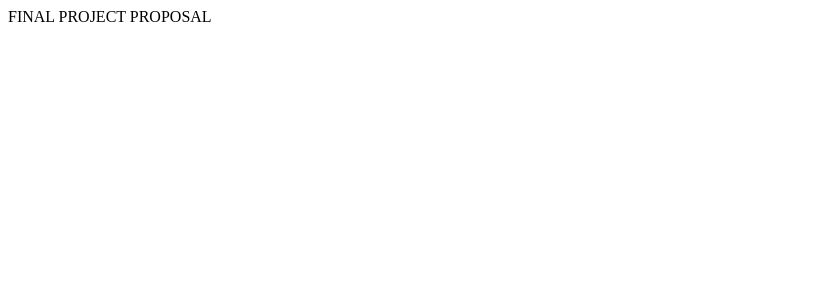
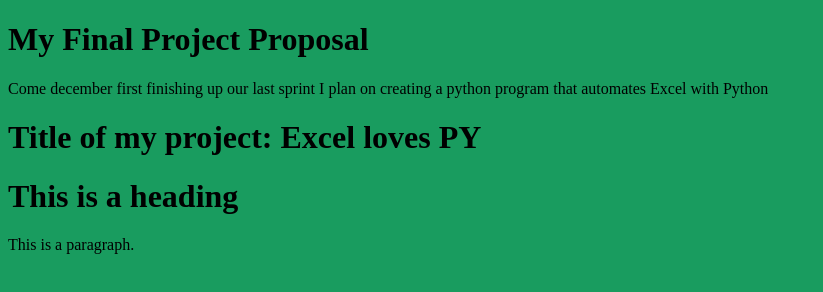
Before and after one commit to vivibarrera/FinalProject, a plain HTML site: page index.html in a window 1280 px wide. Shown: the whole page, without its empty margins (0-823 px from the left). Drawn offline with Linux system fonts and the light colour scheme.

Commit message:
starting proposal

```diff
--- a/index.html
+++ b/index.html
@@ -1,12 +1,16 @@
-<!doctype html>
-<html lang="en">
-<!--
-    Author: Vivi Barrera
--->
+<!DOCTYPE html>
+<html>
 <head>
-    <meta charset="UTF-8">
-<title>Final Project Proposal</title>
+<title>Vivis Final Project at a Glance</title>
 </head>
 <body>
-    FINAL PROJECT PROPOSAL
-<body\>
+<h1>My Final Project Proposal</h1>
+<p>Come december first finishing up our last sprint I plan on creating a
+    python program that automates Excel with Python</p>
+<h1>Title of my project: Excel loves PY </h1>
+</body>
+</html>
+<body style="background-color:rgb(25, 156, 95);">
+    <h1>This is a heading</h1>
+    <p>This is a paragraph.</p>
+</body>
```
